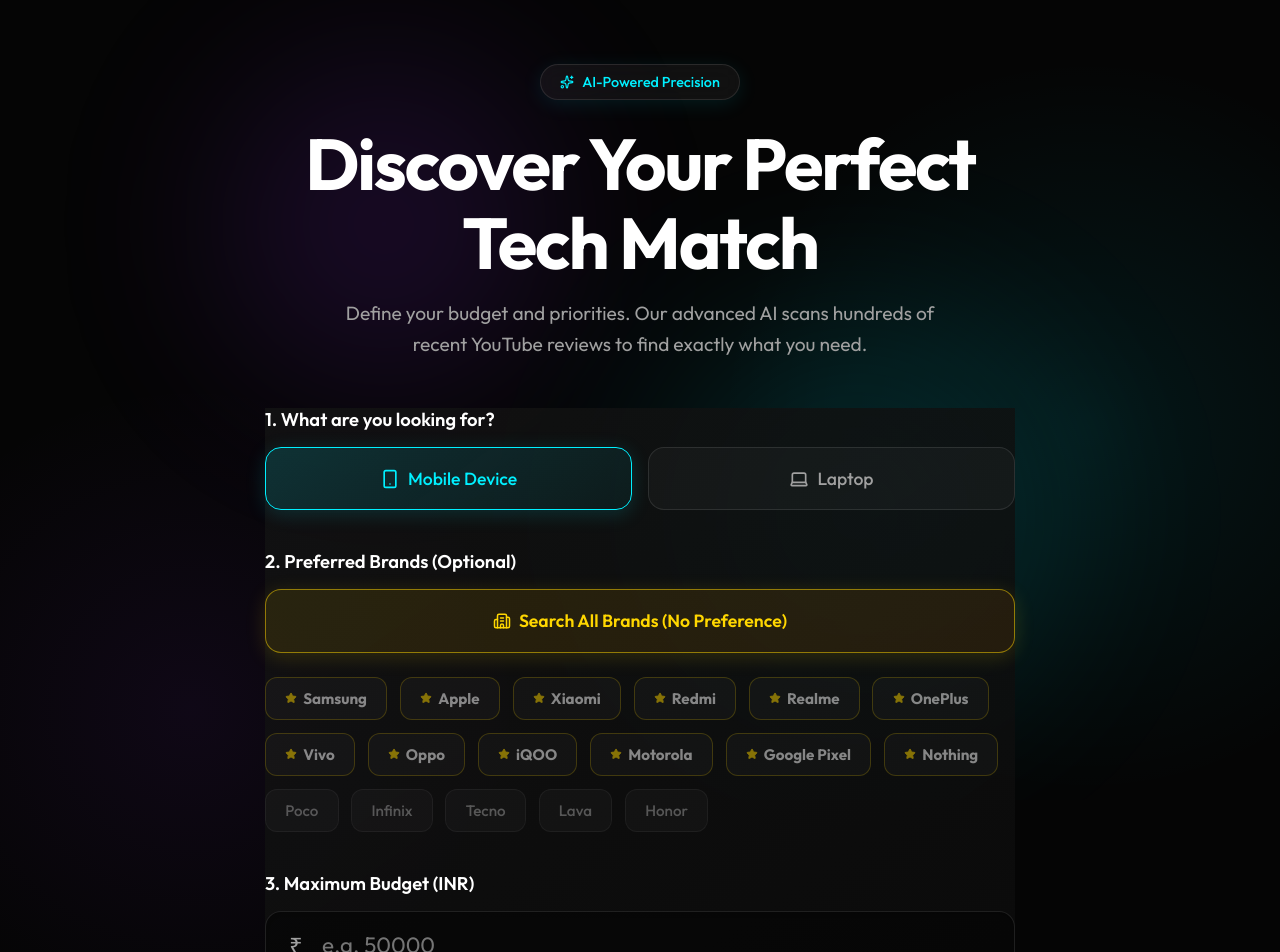
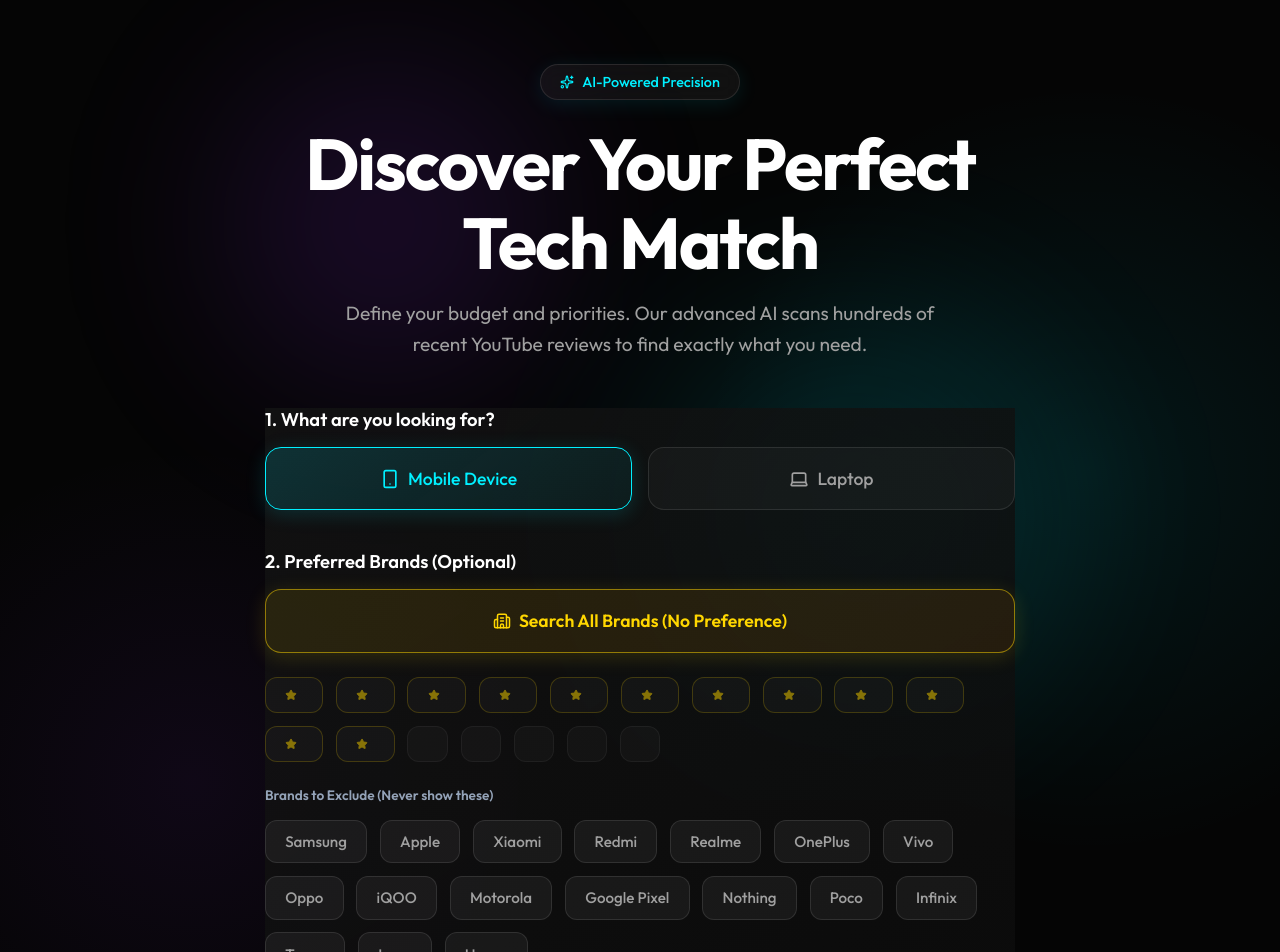
Before and after one commit to Soumyadip-aiml-AlienX/FindX, a Next.js app: page / in a window 1280 px wide. Shown: the top 952 px of the page. Built offline with nearby package versions, Linux system fonts and the light colour scheme.

Commit message:
Feat: Added Brand Exclusion and Real-Time 2026 Price tracking

```diff
--- a/src/app/api/research/route.ts
+++ b/src/app/api/research/route.ts
@@ -193,7 +193,10 @@
 
 export async function POST(request: Request) {
   try {
-    const { budget, category, selectedReqs, preferredCompanies } = await request.json();
+    const { budget, category, selectedReqs, preferredCompanies, excludedBrands } = await request.json();
+    const excludeQuery = excludedBrands && excludedBrands.length > 0
+      ? excludedBrands.map((b: string) => ` -"${b}"`).join('')
+      : '';
     const brands = preferredCompanies && preferredCompanies.length > 0 ? preferredCompanies.join(', ') : 'Any';
     const specs = selectedReqs ? selectedReqs.join(', ') : 'All-Rounder';
 
@@ -208,8 +211,7 @@
     // STAGE 1: BROAD YOUTUBE SEARCH & "WATCHING"
     // ─────────────────────────────────────────────────────────────────────────
     console.log("--- STAGE 1: SEARCHING (LAST 4 MONTHS) ---");
-    const currentYear = new Date().getFullYear();
-    const mainQuery = `best ${category} under ${budget} India 2026 reviews comparison`;
+    const mainQuery = `best ${category} under ${budget} India 2026 reviews comparison${excludeQuery}`;
 
     // STRICT 4 MONTH FILTER as requested
     const allVideos = await searchYouTube(mainQuery, 25, 4);
@@ -238,8 +240,9 @@
 Carefully analyze this video transcript: "${video.title}"
 Transcript: ${transcript}
 
-TASK: Extract every technical detail, benchmark, and Indian price (₹) mentioned.
-STRICT RULE: ONLY use data from this transcript. Do NOT use your internal knowledge from 2023 or 2024.
+TASK: Extract every technical detail, benchmark, and the CURRENT MAY 2026 market price (₹) mentioned.
+STRICT RULE: Focus ONLY on the current price today. If the reviewer says "it launched at 40k but now it is 35k," use 35k.
+EXCLUDE RULE: Do NOT mention any devices from these brands: ${excludedBrands?.join(', ') || 'None'}.
 Focus specifically on ${category} under ₹${budget}.
       `;
 
--- a/src/app/page.module.css
+++ b/src/app/page.module.css
@@ -222,6 +222,13 @@
   border-color: var(--accent-secondary);
   color: white;
   box-shadow: 0 4px 15px rgba(138, 43, 226, 0.3);
+}
+
+.brandChip.activeExclude {
+  background: rgba(244, 63, 94, 0.2);
+  border-color: #f43f5e;
+  color: #fb7185;
+  box-shadow: 0 4px 15px rgba(244, 63, 94, 0.2);
 }
 
 .topBrandChip {
--- a/src/app/page.tsx
+++ b/src/app/page.tsx
@@ -49,6 +49,7 @@
   const [searchState, setSearchState] = useState<SearchState>('idle');
   const [loadingStep, setLoadingStep] = useState(0);
   const [results, setResults] = useState<any>(null);
+  const [excludedBrands, setExcludedBrands] = useState<string[]>([]);
   const [showLimitWarning, setShowLimitWarning] = useState(false);
   const [limitWarningId, setLimitWarningId] = useState<NodeJS.Timeout | null>(null);
   const playSound = (type: 'click' | 'error') => {
@@ -148,6 +149,7 @@
           budget: Number(budget),
           category,
           preferredCompanies: preferredCompanies.length > 0 ? preferredCompanies : ['Any'],
+          excludedBrands,
           requirements: isAllRounder ? ['Best All-Rounder Device'] : selectedReqs,
         }),
       });
@@ -273,9 +275,35 @@
                       }}
                     >
                       {isTop && <Star size={12} className={styles.topStar} fill="currentColor" />}
-                      {company}
                     </button>
                   )})}
+                </div>
+
+                <div style={{marginTop: '1.5rem'}}>
+                  <label className={styles.label} style={{fontSize: '0.85rem', color: '#94a3b8'}}>Brands to Exclude (Never show these)</label>
+                  <div className={styles.chips}>
+                    {COMPANIES[category].map(company => {
+                      const isExcluded = excludedBrands.includes(company);
+                      return (
+                        <button
+                          key={`exclude-${company}`}
+                          className={`${styles.brandChip} ${isExcluded ? styles.activeExclude : ''}`}
+                          style={{ borderColor: isExcluded ? '#f43f5e' : '' }}
+                          onClick={() => {
+                            playSound('click');
+                            if (isExcluded) {
+                              setExcludedBrands(excludedBrands.filter(b => b !== company));
+                            } else {
+                              setExcludedBrands([...excludedBrands, company]);
+                              setPreferredCompanies(preferredCompanies.filter(b => b !== company));
+                            }
+                          }}
+                        >
+                          {company}
+                        </button>
+                      );
+                    })}
+                  </div>
                 </div>
               </div>
 
```
